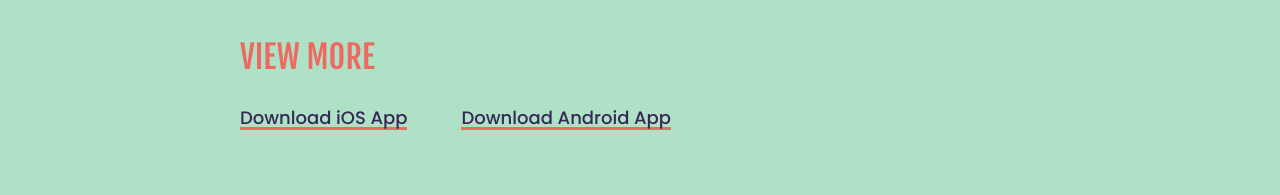
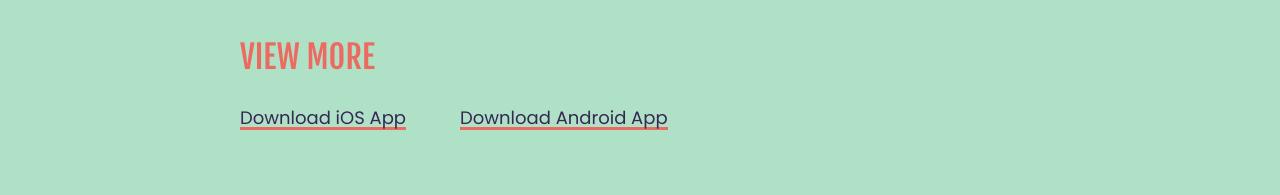
Before and after one commit to staceyatx/staceyatx-github.io, a Jekyll site: the page built from projects/jumpstart.html, in a window 1280 px wide. Shown: the part 4211-4406 px from the top of the page. Built offline with Jekyll 4.4.1, drawn with Linux system fonts in a browser that asks for light colours.

Commit message:
Reduce weight of font on View More section

```diff
--- a/_sass/_project.scss
+++ b/_sass/_project.scss
@@ -225,7 +225,6 @@
                 color: $purple;
                 margin: 20px 50px 0 0;
                 // border-bottom: 2px solid $orange;
-                font-weight: 500;
                 line-height: 40px;
                 box-shadow: inset 0 -3px 0 $orange;
                 max-width: 800px;
```
